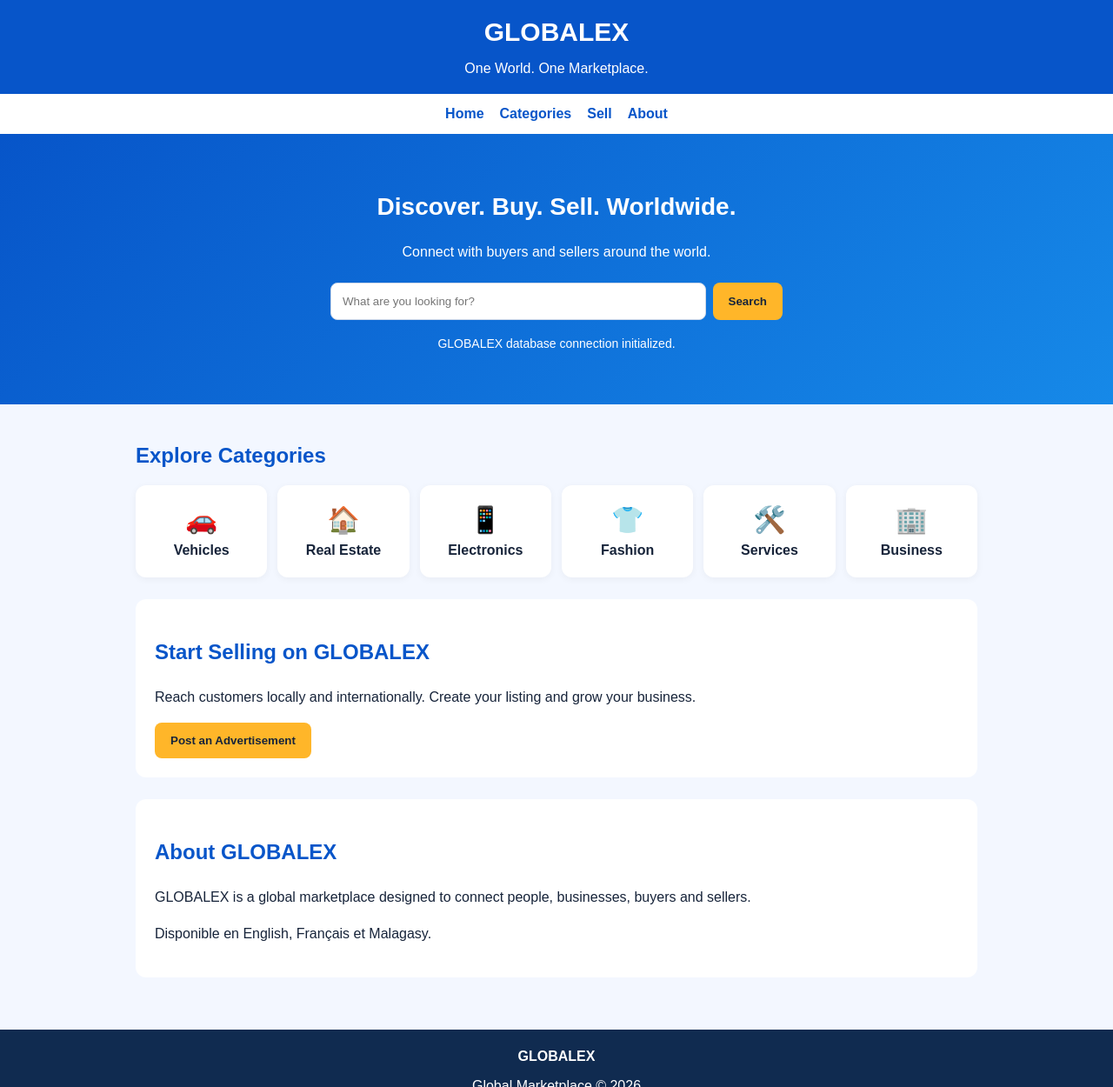
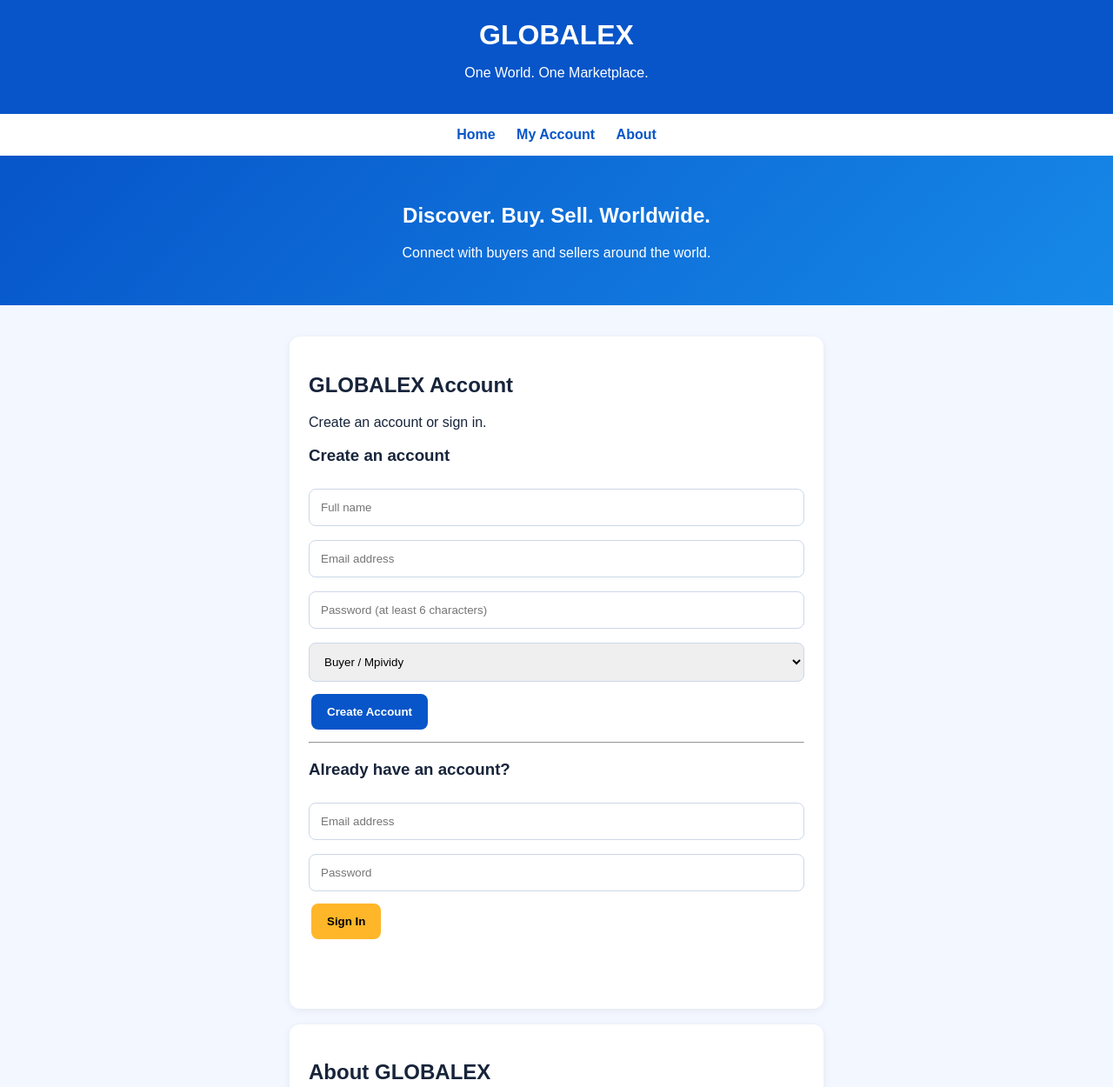
Before and after one commit to JIMMY190795/GLOBALEX, a plain HTML site: page index.html in a window 1280 px wide. Shown: the top 1250 px of the page at 87% size. Drawn offline with nearby package versions, Linux system fonts and the light colour scheme.

Commit message:
Refactor index.html for improved structure and style

```diff
--- a/index.html
+++ b/index.html
@@ -3,143 +3,27 @@
 <html lang="en">
 <head>
 <meta charset="UTF-8">
-  <meta name="viewport" content="width=device-width, initial-scale=1.0">
+<meta name="viewport" content="width=device-width, initial-scale=1">
 <meta name="theme-color" content="#0755c9">
 <title>GLOBALEX - Global Marketplace</title>
-
 <style>
-    * { box-sizing: border-box; }
-
-    body {
-      margin: 0;
-      font-family: Arial, sans-serif;
-      background: #f3f7ff;
-      color: #17243a;
-    }
-
-    header {
-      background: #0755c9;
-      color: white;
-      padding: 20px;
-      text-align: center;
-    }
-
-    header h1 {
-      margin: 0;
-      font-size: 30px;
-    }
-
-    header p { margin-bottom: 0; }
-
-    nav {
-      display: flex;
-      justify-content: center;
-      flex-wrap: wrap;
-      gap: 18px;
-      padding: 14px;
-      background: white;
-    }
-
-    nav a {
-      color: #0755c9;
-      text-decoration: none;
-      font-weight: bold;
-    }
-
-    .hero {
-      text-align: center;
-      padding: 45px 18px;
-      background: linear-gradient(135deg, #0755c9, #1689e8);
-      color: white;
-    }
-
-    .hero h2 { font-size: 28px; }
-
-    .hero p { line-height: 1.6; }
-
-    .search {
-      display: flex;
-      max-width: 520px;
-      margin: 22px auto 0;
-      gap: 8px;
-    }
-
-    input, select {
-      padding: 13px;
-      border: 1px solid #ccd7e8;
-      border-radius: 8px;
-      min-width: 0;
-    }
-
-    .search input { flex: 1; }
-
-    button {
-      background: #ffb629;
-      color: #17243a;
-      border: 0;
-      border-radius: 8px;
-      padding: 13px 18px;
-      font-weight: bold;
-      cursor: pointer;
-    }
-
-    main {
-      padding: 25px 16px;
-      max-width: 1000px;
-      margin: auto;
-    }
-
-    h2.section-title { color: #0755c9; }
-
-    .categories {
-      display: grid;
-      grid-template-columns: repeat(auto-fit, minmax(130px, 1fr));
-      gap: 12px;
-    }
-
-    .category {
-      background: white;
-      border-radius: 12px;
-      padding: 22px 10px;
-      text-align: center;
-      box-shadow: 0 2px 9px #0000000c;
-      font-weight: bold;
-    }
-
-    .category span {
-      display: block;
-      font-size: 30px;
-      margin-bottom: 9px;
-    }
-
-    .notice {
-      background: white;
-      padding: 22px;
-      border-radius: 12px;
-      margin-top: 25px;
-      line-height: 1.6;
-    }
-
-    footer {
-      text-align: center;
-      background: #102b50;
-      color: white;
-      padding: 22px;
-      margin-top: 35px;
-    }
-
-    #connectionStatus {
-      font-size: 14px;
-      margin-top: 12px;
-    }
-
-    @media(max-width: 480px) {
-      .search { flex-direction: column; }
-      .hero h2 { font-size: 23px; }
-    }
+*{box-sizing:border-box}
+body{margin:0;font-family:Arial,sans-serif;background:#f3f7ff;color:#17243a}
+header{background:#0755c9;color:white;text-align:center;padding:22px}
+header h1{margin:0}
+nav{background:white;padding:15px;text-align:center}
+nav a{margin:10px;color:#0755c9;text-decoration:none;font-weight:bold}
+.hero{text-align:center;padding:35px 15px;background:linear-gradient(135deg,#0755c9,#1689e8);color:white}
+main{max-width:650px;margin:auto;padding:18px}
+.card{background:white;padding:22px;border-radius:12px;margin:18px 0;box-shadow:0 2px 10px #0001}
+input,select{width:100%;padding:13px;margin:8px 0;border:1px solid #ccd7e8;border-radius:8px}
+button{padding:13px 18px;border:0;border-radius:8px;background:#ffb629;font-weight:bold;margin:6px 3px;cursor:pointer}
+.primary{background:#0755c9;color:white}
+.hidden{display:none}
+#message{padding:10px;line-height:1.5}
+footer{text-align:center;background:#102b50;color:white;padding:20px}
 </style>
 </head>
-
 <body>
 
 <header>
@@ -149,67 +33,53 @@
 
 <nav>
 <a href="#home">Home</a>
-    <a href="#categories">Categories</a>
-    <a href="#sell">Sell</a>
+<a href="#account">My Account</a>
 <a href="#about">About</a>
 </nav>
 
 <section class="hero" id="home">
 <h2>Discover. Buy. Sell. Worldwide.</h2>
 <p>Connect with buyers and sellers around the world.</p>
-
-    <div class="search">
-      <input
-        id="searchInput"
-        type="search"
-        placeholder="What are you looking for?"
-      >
-      <button onclick="searchItems()">Search</button>
-    </div>
-
-    <p id="searchMessage"></p>
-    <p id="connectionStatus">Connecting to GLOBALEX...</p>
 </section>
 
 <main>
+<section class="card" id="account">
+<h2>GLOBALEX Account</h2>
+<p>Create an account or sign in.</p>
 
-    <section id="categories">
-      <h2 class="section-title">Explore Categories</h2>
+<div id="authForms">
+<h3>Create an account</h3>
+<input id="fullName" type="text" placeholder="Full name">
+<input id="email" type="email" placeholder="Email address">
+<input id="password" type="password" placeholder="Password (at least 6 characters)">
+<select id="accountType">
+<option value="buyer">Buyer / Mpividy</option>
+<option value="seller">Seller / Mpivarotra</option>
+</select>
+<button class="primary" onclick="signUp()">Create Account</button>
 
-      <div class="categories">
-        <div class="category"><span>🚗</span>Vehicles</div>
-        <div class="category"><span>🏠</span>Real Estate</div>
-        <div class="category"><span>📱</span>Electronics</div>
-        <div class="category"><span>👕</span>Fashion</div>
-        <div class="category"><span>🛠️</span>Services</div>
-        <div class="category"><span>🏢</span>Business</div>
+<hr>
+
+<h3>Already have an account?</h3>
+<input id="loginEmail" type="email" placeholder="Email address">
+<input id="loginPassword" type="password" placeholder="Password">
+<button onclick="signIn()">Sign In</button>
 </div>
+
+<div id="userPanel" class="hidden">
+<h3>Welcome to GLOBALEX!</h3>
+<p id="userInfo"></p>
+<button onclick="signOut()">Sign Out</button>
+</div>
+
+<p id="message" aria-live="polite"></p>
 </section>
 
-    <section class="notice" id="sell">
-      <h2 class="section-title">Start Selling on GLOBALEX</h2>
-
-      <p>
-        Reach customers locally and internationally.
-        Create your listing and grow your business.
-      </p>
-
-      <button onclick="alert('Registration will be available soon!')">
-        Post an Advertisement
-      </button>
-    </section>
-
-    <section class="notice" id="about">
-      <h2 class="section-title">About GLOBALEX</h2>
-
-      <p>
-        GLOBALEX is a global marketplace designed to connect
-        people, businesses, buyers and sellers.
-      </p>
-
+<section class="card" id="about">
+<h2>About GLOBALEX</h2>
+<p>A global marketplace connecting buyers and sellers.</p>
 <p>Disponible en English, Français et Malagasy.</p>
 </section>
-
 </main>
 
 <footer>
@@ -217,33 +87,123 @@
 <p>Global Marketplace © 2026</p>
 </footer>
 
+<script src="https://cdn.jsdelivr.net/npm/@supabase/supabase-js@2"></script>
 <script>
-    function searchItems() {
-      const value = document.getElementById("searchInput").value.trim();
-
-      document.getElementById("searchMessage").textContent =
-        value
-          ? "Search for: " + value + " — Listings coming soon."
-          : "Please enter what you are looking for.";
-    }
-  </script>
-
-  <script src="https://cdn.jsdelivr.net/npm/@supabase/supabase-js@2"></script>
-
-  <script>
-    const SUPABASE_URL =
-      "https://syvwwnkiyfgpmfmlqceo.supabase.co";
-
-    const SUPABASE_KEY =
-      "sb_publishable_q_9Fx5LyTCAUM7OzgudpBQ_u7Dk9LNu";
+const SUPABASE_URL = "https://syvwwnkiyfgpmfmlqceo.supabase.co";
+const SUPABASE_KEY = "sb_publishable_q_9Fx5LyTCAUM7OzgudpBQ_u7Dk9LNu";
 
 const supabaseClient = window.supabase.createClient(
   SUPABASE_URL,
   SUPABASE_KEY
 );
 
-    document.getElementById("connectionStatus").textContent =
-      "GLOBALEX database connection initialized.";
+const message = document.getElementById("message");
+
+function showMessage(text) {
+  message.textContent = text;
+}
+
+async function signUp() {
+  const name = document.getElementById("fullName").value.trim();
+  const email = document.getElementById("email").value.trim();
+  const password = document.getElementById("password").value;
+  const type = document.getElementById("accountType").value;
+
+  if (!name || !email || password.length < 6) {
+    showMessage("Enter your name, valid email and a password of at least 6 characters.");
+    return;
+  }
+
+  showMessage("Creating your account...");
+
+  const { data, error } = await supabaseClient.auth.signUp({
+    email: email,
+    password: password,
+    options: {
+      data: {
+        full_name: name,
+        account_type: type
+      },
+      emailRedirectTo: "https://jimmy190795.github.io/GLOBALEX/"
+    }
+  });
+
+  if (error) {
+    showMessage(error.message);
+    return;
+  }
+
+  if (data.session) {
+    showMessage("Account created successfully!");
+    displayUser(data.user);
+  } else {
+    showMessage("Account created. Please check your email and confirm your registration.");
+  }
+}
+
+async function signIn() {
+  const email = document.getElementById("loginEmail").value.trim();
+  const password = document.getElementById("loginPassword").value;
+
+  if (!email || !password) {
+    showMessage("Enter your email and password.");
+    return;
+  }
+
+  showMessage("Signing in...");
+
+  const { data, error } = await supabaseClient.auth.signInWithPassword({
+    email: email,
+    password: password
+  });
+
+  if (error) {
+    showMessage(error.message);
+    return;
+  }
+
+  showMessage("You are signed in!");
+  displayUser(data.user);
+}
+
+function displayUser(user) {
+  if (!user) return;
+
+  document.getElementById("authForms").classList.add("hidden");
+  document.getElementById("userPanel").classList.remove("hidden");
+
+  const name = user.user_metadata?.full_name || "GLOBALEX User";
+  const type = user.user_metadata?.account_type || "buyer";
+
+  document.getElementById("userInfo").textContent =
+    "Name: " + name + " | Email: " + user.email +
+    " | Account type: " + type;
+}
+
+async function signOut() {
+  const { error } = await supabaseClient.auth.signOut();
+
+  if (error) {
+    showMessage(error.message);
+    return;
+  }
+
+  document.getElementById("authForms").classList.remove("hidden");
+  document.getElementById("userPanel").classList.add("hidden");
+  showMessage("You have signed out.");
+}
+
+supabaseClient.auth.getSession().then(({ data, error }) => {
+  if (error) {
+    showMessage(error.message);
+    return;
+  }
+  if (data.session) displayUser(data.session.user);
+});
+
+supabaseClient.auth.onAuthStateChange((event, session) => {
+  if (session) displayUser(session.user);
+});
 </script>
 
 </body>
```
Lines whose indentation alone changed are shown as unchanged.
